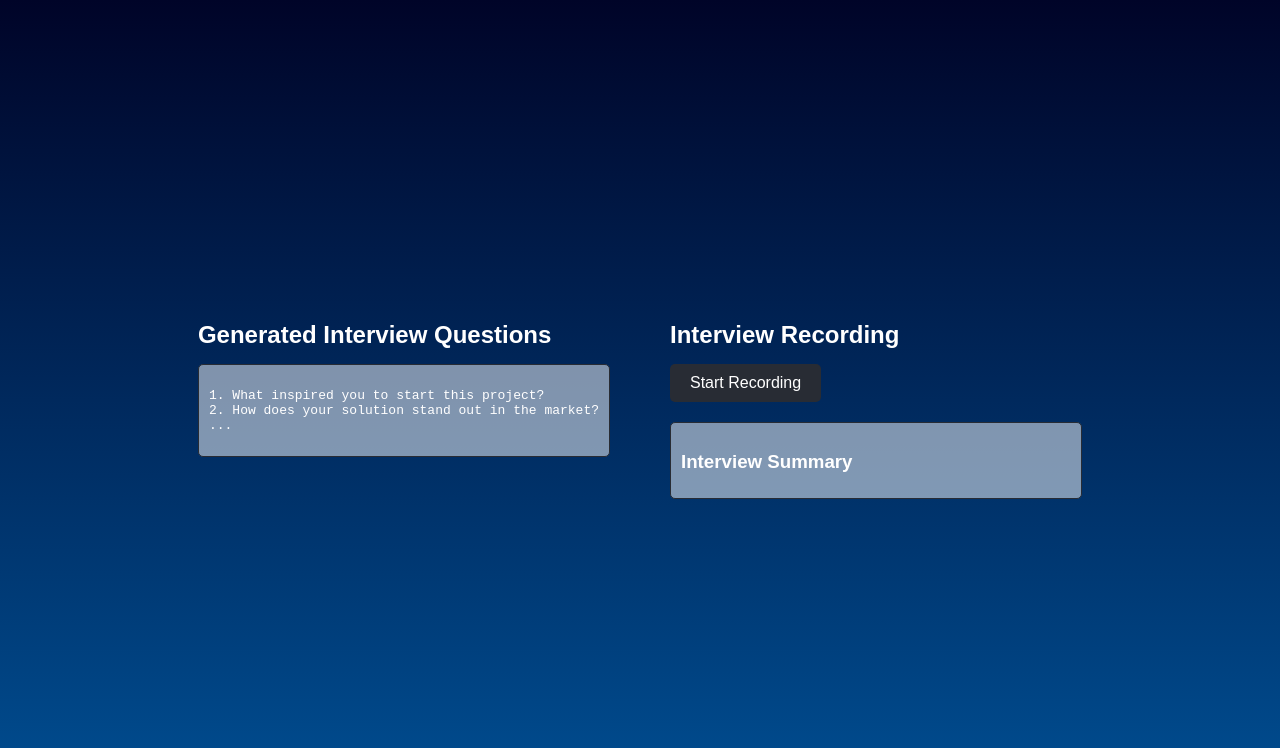
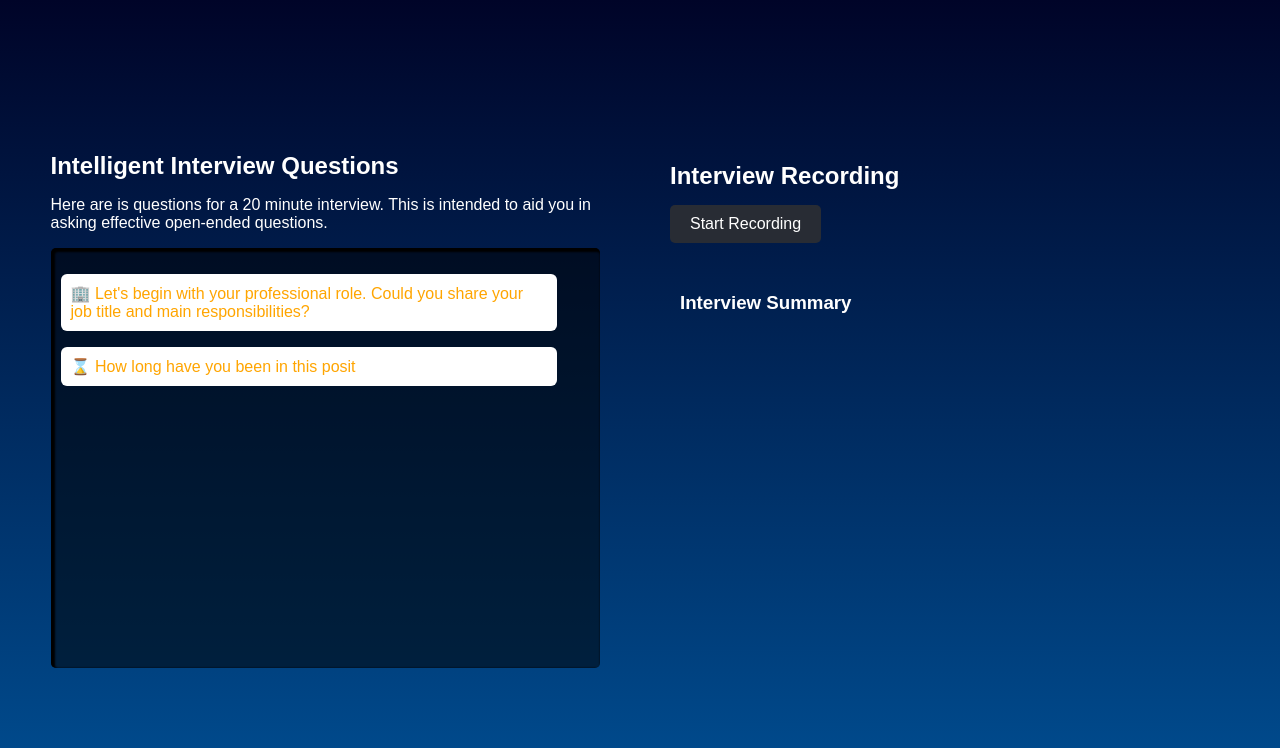
Before and after one commit to zjeffreys/interview-assistant, a React (Create React App) app in the folder main-app/: page /demo in a window 1280 px wide. Both pictures are taken after typing "Sample" into the empty fields and a click on the button "Generate Interview Questions". Shown: the top 748 px of the page. Built offline with nearby package versions, Linux system fonts and the light colour scheme.

Commit message:
added interview questions UI

```diff
--- a/main-app/src/components/Demo.css
+++ b/main-app/src/components/Demo.css
@@ -21,7 +21,7 @@
   textarea {
     /* Styles from your theme */
     width: 100%;
-    height: 150px;
+    height: 50px;
     padding: 10px;
     margin-bottom: 20px;
     border: 1px solid #282c34;
@@ -57,9 +57,10 @@
   }
 
   .questions {
-    background-color: rgba(255, 255, 255, 0.5);
+    /* background-color: rgba(255, 255, 255, 0.5); */
+    background-color: #121212;
 
-    border: 1px solid #282c34;
+    /* border: 1px solid #282c34; */
     border-radius: 5px;
     padding: 10px;
     white-space: pre-wrap;
@@ -67,8 +68,8 @@
 
     .interview-summary {
     margin-top: 20px;
-    background-color: rgba(255, 255, 255, 0.5);
-    border: 1px solid #282c34;
+    /* background-color: rgba(255, 255, 255, 0.5); */
+    /* border: 1px solid #282c34; */
     border-radius: 5px;
     padding: 10px;
     }
--- a/main-app/src/components/Demo.js
+++ b/main-app/src/components/Demo.js
@@ -1,5 +1,8 @@
 import React, { useState } from 'react';
 import './Demo.css';
+import testData from './testing.json'
+import InterviewQuestions from './InterviewQuestions';
+
 
 function Demo() {
   const [interviewInfo, setInterviewInfo] = useState('');
@@ -43,12 +46,13 @@ function Demo() {
       )}
 
       {questions && ( // Render this section only if questions are not empty
-        <div className="output-section">
-          <h2>Generated Interview Questions</h2>
-          <div className="questions">
-            <pre>{questions}</pre>
-          </div>
-        </div>
+        <InterviewQuestions></InterviewQuestions>
+        // <div className="output-section">
+        //   <h2>Generated Interview Questions</h2>
+        //   <div className="questions">
+        //     <pre>{questions}</pre>
+        //   </div>
+        // </div>
       )}
 
       <div className="recording-section">
--- /dev/null
+++ b/main-app/src/components/InterviewQuestions.css
@@ -0,0 +1,37 @@
+.interview-questions-container{
+  width: 90%;
+  max-width: 90%;
+  margin:auto;
+  text-align: left;
+  padding: 10px;
+}
+.questions-container {
+
+  height: 400px;
+  overflow-x: hidden;
+  overflow-y: auto;
+  padding: 10px;
+  text-align: left;
+  white-space: pre-wrap;
+  scrollbar-width: none; /* For Firefox */
+  -ms-overflow-style: none; /* For Internet Explorer and Edge */
+  background-color: rgba(0, 0, 0, 0.521);
+  border-radius: 5px;
+  box-shadow: 2px 2px 2px 2px black inset;
+}
+
+.question {
+  text-align: left;
+  width: 90%;
+  max-width: 90%;
+  /* font-family: 'Courier New', Courier, monospace; */
+  color: orange;
+  background-color: white;
+  padding: 10px;
+  border-radius: 6px;
+  /* margin:auto;
+  margin-bottom: 10px; */
+}
+.questions-container::-webkit-scrollbar {
+  display: none; /* For Chrome, Safari, and Opera */
+}
--- /dev/null
+++ b/main-app/src/components/InterviewQuestions.js
@@ -0,0 +1,47 @@
+import React, { useState, useEffect } from 'react';
+import interviewData from './testing.json'; // Adjust the path as needed
+import './InterviewQuestions.css'
+
+const InterviewQuestions = () => {
+  const questions = interviewData.interview_questions.map(q => q.question);
+  const [questionIndex, setQuestionIndex] = useState(0);
+  const [text, setText] = useState('');
+  const [isTypingComplete, setIsTypingComplete] = useState(false);
+
+  function type() {
+    if (!isTypingComplete) {
+      const currentQuestion = questions[questionIndex];
+      setText(current => current + currentQuestion.charAt(current.length));
+
+      if (text === currentQuestion) {
+        if (questionIndex < questions.length - 1) {
+          setQuestionIndex(questionIndex + 1);
+          setText('');
+        } else {
+          setIsTypingComplete(true);
+        }
+      }
+    }
+  }
+
+  useEffect(() => {
+    if (!isTypingComplete) {
+      const timer = setTimeout(type, 20); // Speed up the typing effect
+      return () => clearTimeout(timer);
+    }
+  }, [text, questionIndex, isTypingComplete]);
+
+  return (
+    <div className="interview-questions-container">
+      <h2>Intelligent Interview Questions</h2>
+      <p>Here are is questions for a 20 minute interview. This is intended to aid you in asking effective open-ended questions.</p>
+        <div className='questions-container'>
+        {questions.slice(0, questionIndex + 1).map((question, index) => (
+            <p key={index} className="question">{index === questionIndex ? text : question}</p>
+        ))}
+        </div>
+    </div>
+  );
+};
+
+export default InterviewQuestions;
--- /dev/null
+++ b/main-app/src/components/testing.json
@@ -0,0 +1,34 @@
+{
+    "interview_questions": [
+      {
+        "question": "🏢 Let's begin with your professional role. Could you share your job title and main responsibilities?"
+      },
+      {
+        "question": "⌛ How long have you been in this position, and what's your experience in this industry?"
+      },
+      {
+        "question": "📅 Can you describe a typical day in your role? What does your daily workflow look like?"
+      },
+      {
+        "question": "⏳ During a regular workday, which tasks or activities take up most of your time?"
+      },
+      {
+        "question": "🔍 What are the key challenges or pain points you face in your day-to-day work?"
+      },
+      {
+        "question": "🤔 Are there any repetitive tasks in your workflow that you believe could be streamlined or automated?"
+      },
+      {
+        "question": "💡 In your opinion, how could AI assist in enhancing your role or the overall efficiency of your work?"
+      },
+      {
+        "question": "📈 Can you recall a recent instance where automation or AI would have significantly helped in your work?"
+      },
+      {
+        "question": "🌐 When considering an AI-based solution, what specific features or capabilities would be most beneficial for you?"
+      },
+      {
+        "question": "🚀 How receptive is your organization to integrating AI into its operations? What's the general attitude towards technological innovation?"
+      }
+    ]
+  }
```
